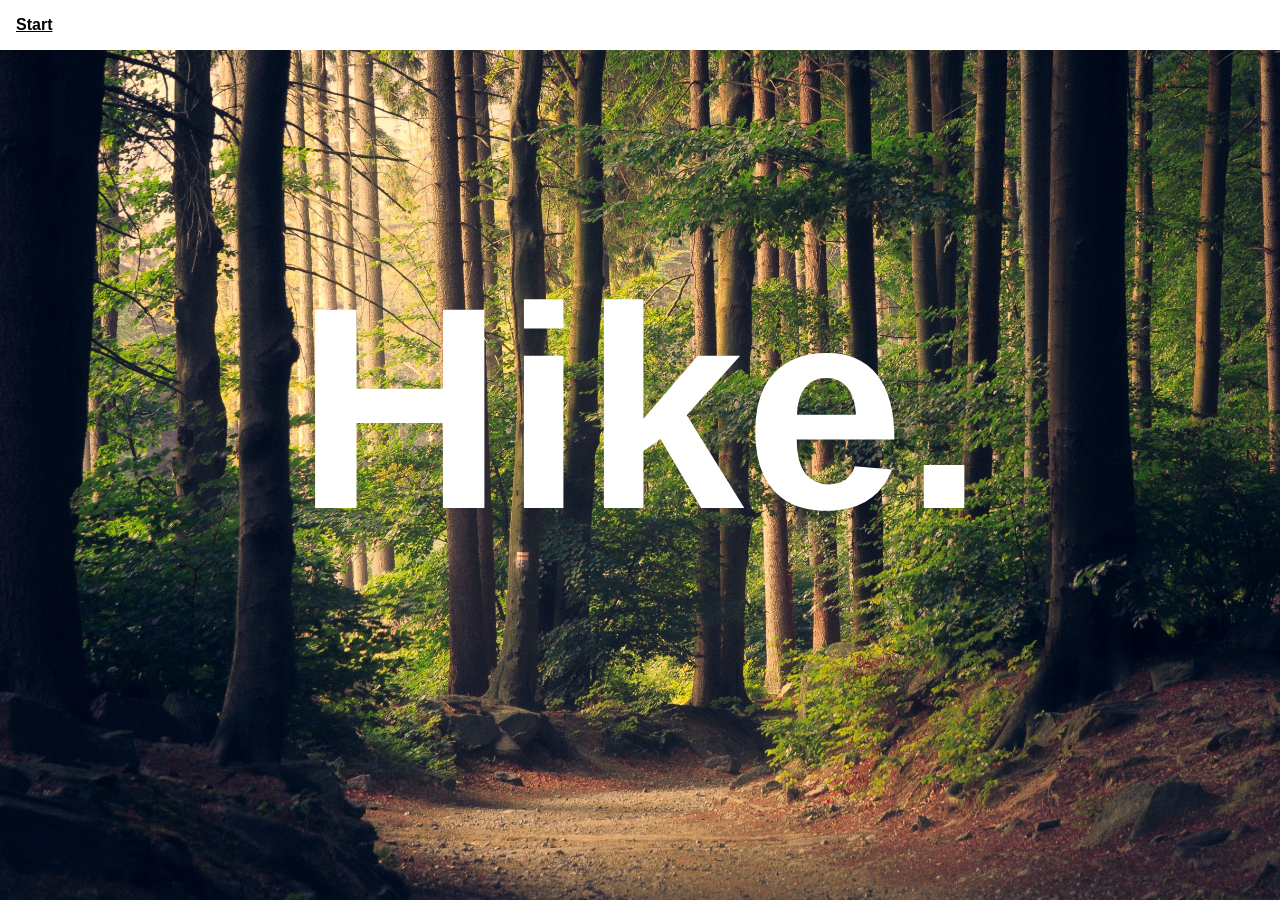
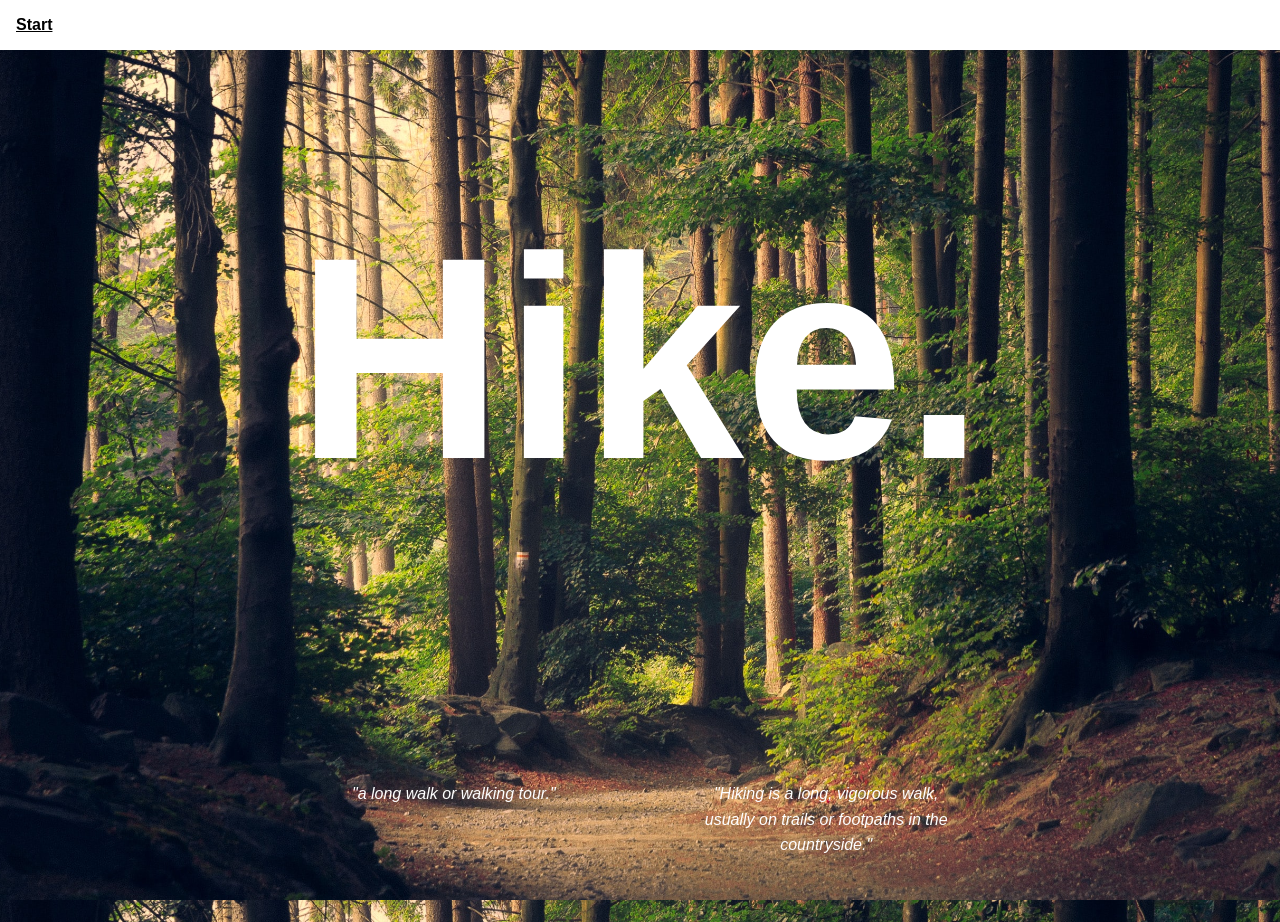
Before and after one commit to cadamini/cadamini.github.io, a Jekyll site: the page built from index.md, in a window 1280 px wide. Built offline with Jekyll 4.4.1, drawn with Linux system fonts in a browser that asks for light colours; before the commit the page ends 900 px from its top, so only the background shows below that.

Commit message:
Add flex container and text to layout

```diff
--- a/_layouts/default.html
+++ b/_layouts/default.html
@@ -1,7 +1,7 @@
 <!DOCTYPE html>
 <html lang="en-US">
   <head>
-    <meta name="viewport" content="width=device-width, initial-scale=1">
+    <meta name="viewport" content="initial-scale=1.0, width=device-width">
     <meta charset="utf-8">
     <title>Hike.</title>
     <link rel="stylesheet" href="/assets/css/main.css">
@@ -10,6 +10,15 @@
     {% include nav.html %}
     <div class="container">
       <h1>Hike.</h1>
+
+      <div class="quote-container">
+        <div class="quote-item">
+          <blockquote>"a long walk or walking tour."</blockquote>
+        </div>
+        <div class="quote-item">
+          <blockquote>"Hiking is a long, vigorous walk, usually on trails or footpaths in the countryside."</blockquote>
+        </div>
+      </div>
     </div>
       {{ content }}
   </body>
--- a/_sass/main.scss
+++ b/_sass/main.scss
@@ -32,7 +32,7 @@ body {
   color: white;
   p {
     font-size: 1rem;
-    padding: 1rem;
+    // padding: 1rem;
   }
 }
 
@@ -72,6 +72,9 @@ h1 {
 .main-navigation {
   background: white;
   font-weight: 700;
+  position: absolute;
+  height: 50px;
+  width: 100%;
   color: black;
   a {
     color: black;
@@ -87,3 +90,21 @@ h1 {
     padding: 1rem;
   }
 }
+
+.quote-container {
+  display: flex;
+  justify-content: center;
+  list-style: none;
+  flex-wrap: wrap;
+}
+
+.quote-item {
+  padding: 1em;
+  margin: 1em;
+  width: 30%;
+  height: 100%;
+  line-height: 1.6;
+  color: white;
+  font-size: 1rem;
+  text-align: center;
+}
```
